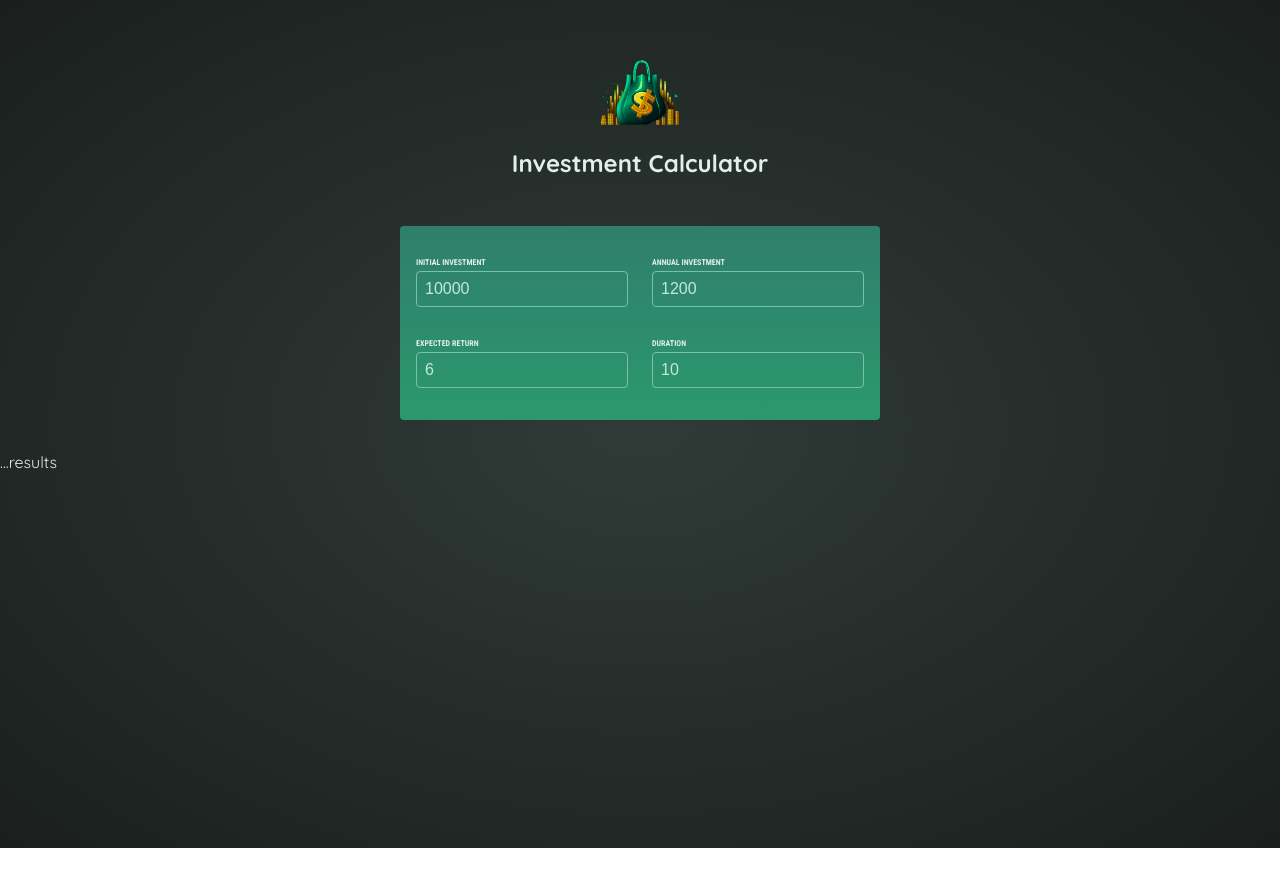
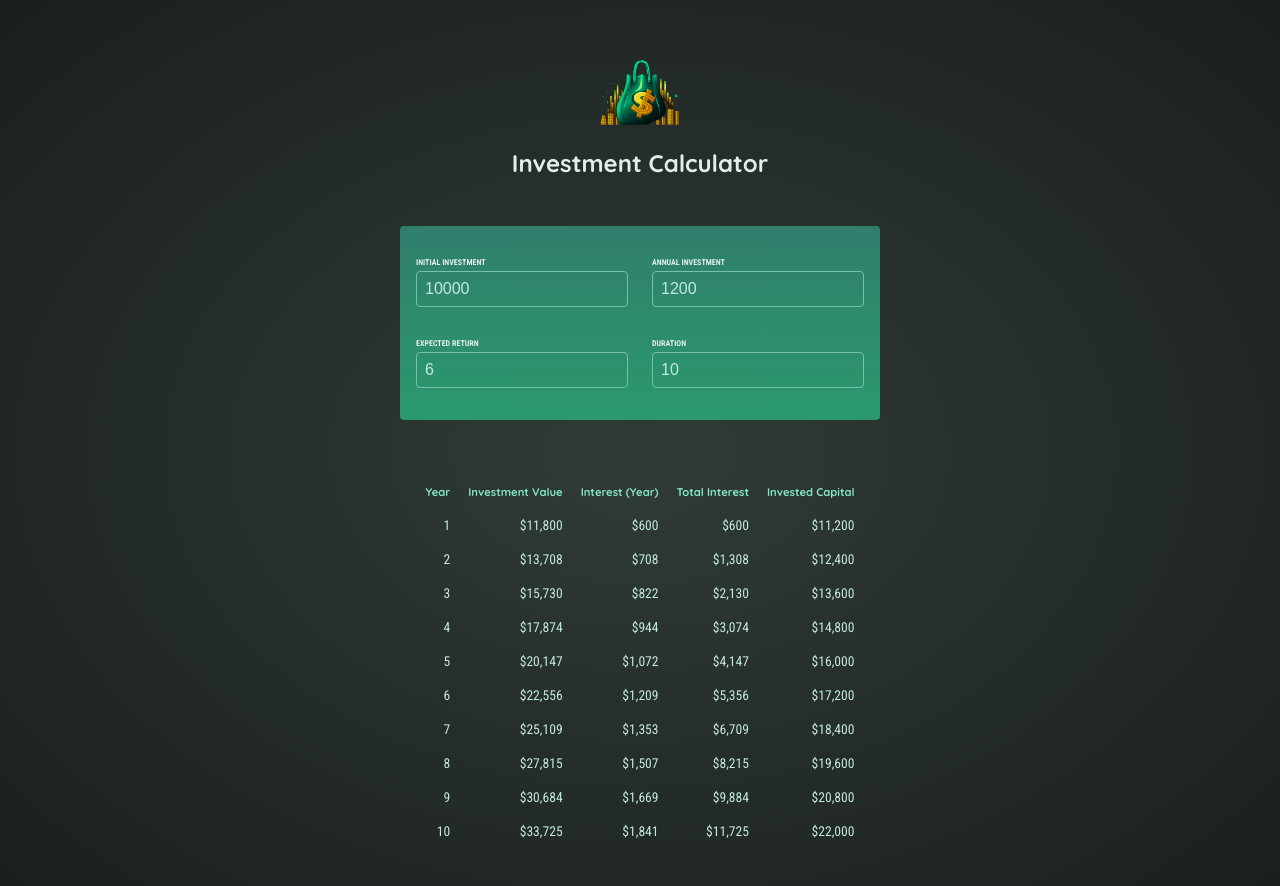
Before and after one commit to stkuwanda/investment-calculator, a React (Vite) app: page / in a window 1280 px wide. Shown: the top 886 px of the page. Before the commit the page ends 848 px from the top, so only its background shows below. Built offline with nearby package versions, Linux system fonts and the light colour scheme.

Commit message:
implementing table displaying the data and displaying computed values

```diff
--- a/src/components/Results/Results.component.jsx
+++ b/src/components/Results/Results.component.jsx
@@ -1,14 +1,41 @@
-import { calculateInvestmentResults } from "../../util/investment";
+import { calculateInvestmentResults, formatter } from '../../util/investment';
 
 function Results({ input }) {
-  const result = calculateInvestmentResults(input);
-  console.log('result:', result);
+	const results = calculateInvestmentResults(input);
+	const initialInvestment =
+		results[0].valueEndOfYear -
+		results[0].interest -
+		results[0].annualInvestment;
 
-  return (
-    <div>
-      ...results
-    </div>
-  )
+	return (
+		<table id='result'>
+			<thead>
+				<tr>
+					<th>Year</th>
+					<th>Investment Value</th>
+					<th>Interest (Year)</th>
+					<th>Total Interest</th>
+					<th>Invested Capital</th>
+				</tr>
+			</thead>
+			<tbody>
+				{results.map((yearData) => {
+          const totalInterest = yearData.valueEndOfYear - yearData.annualInvestment * yearData.year - initialInvestment;
+          const totalAmountInvested = yearData.valueEndOfYear - totalInterest;
+
+					return (
+						<tr key={yearData.year}>
+							<td>{yearData.year}</td>
+							<td>{formatter.format(yearData.valueEndOfYear)}</td>
+							<td>{formatter.format(yearData.interest)}</td>
+							<td>{formatter.format(totalInterest)}</td>
+							<td>{formatter.format(totalAmountInvested)}</td>
+						</tr>
+					);
+				})}
+			</tbody>
+		</table>
+	);
 }
 
 export default Results;
```
